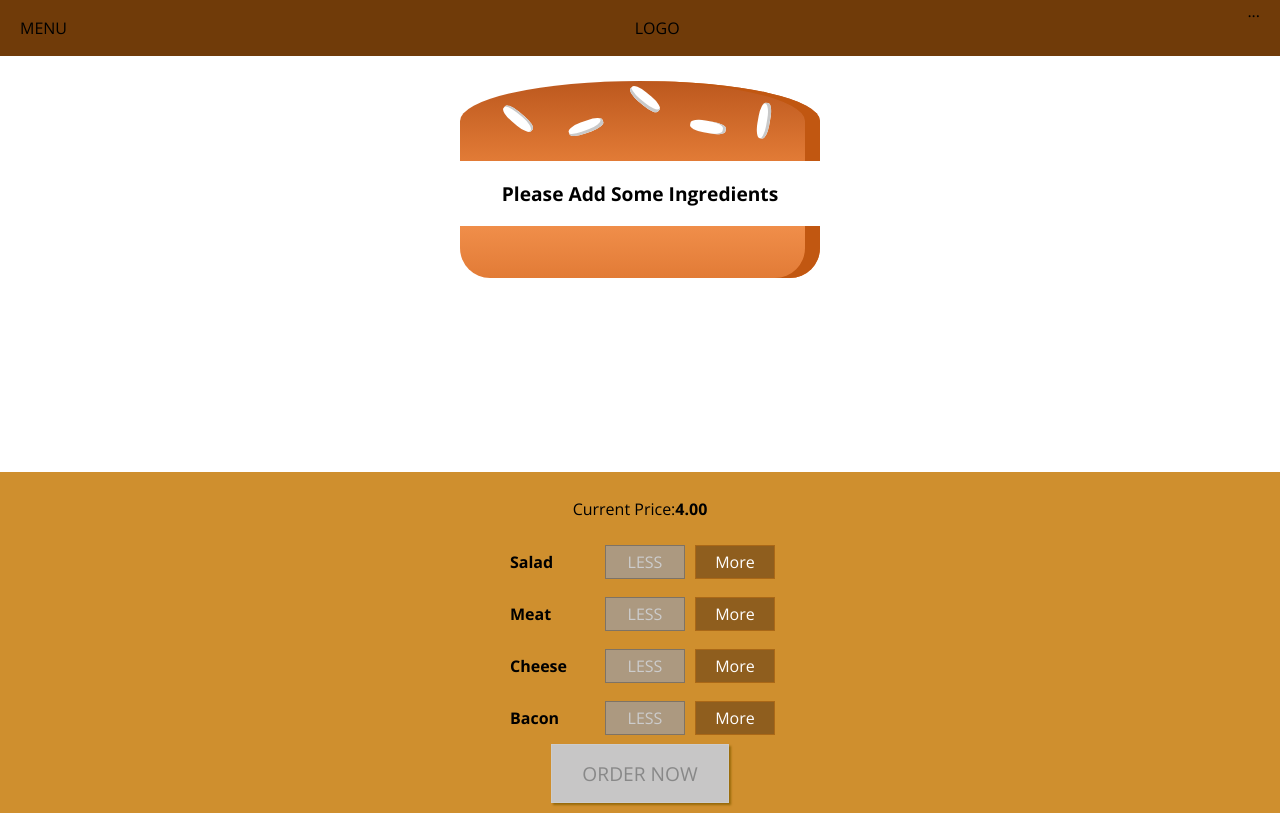
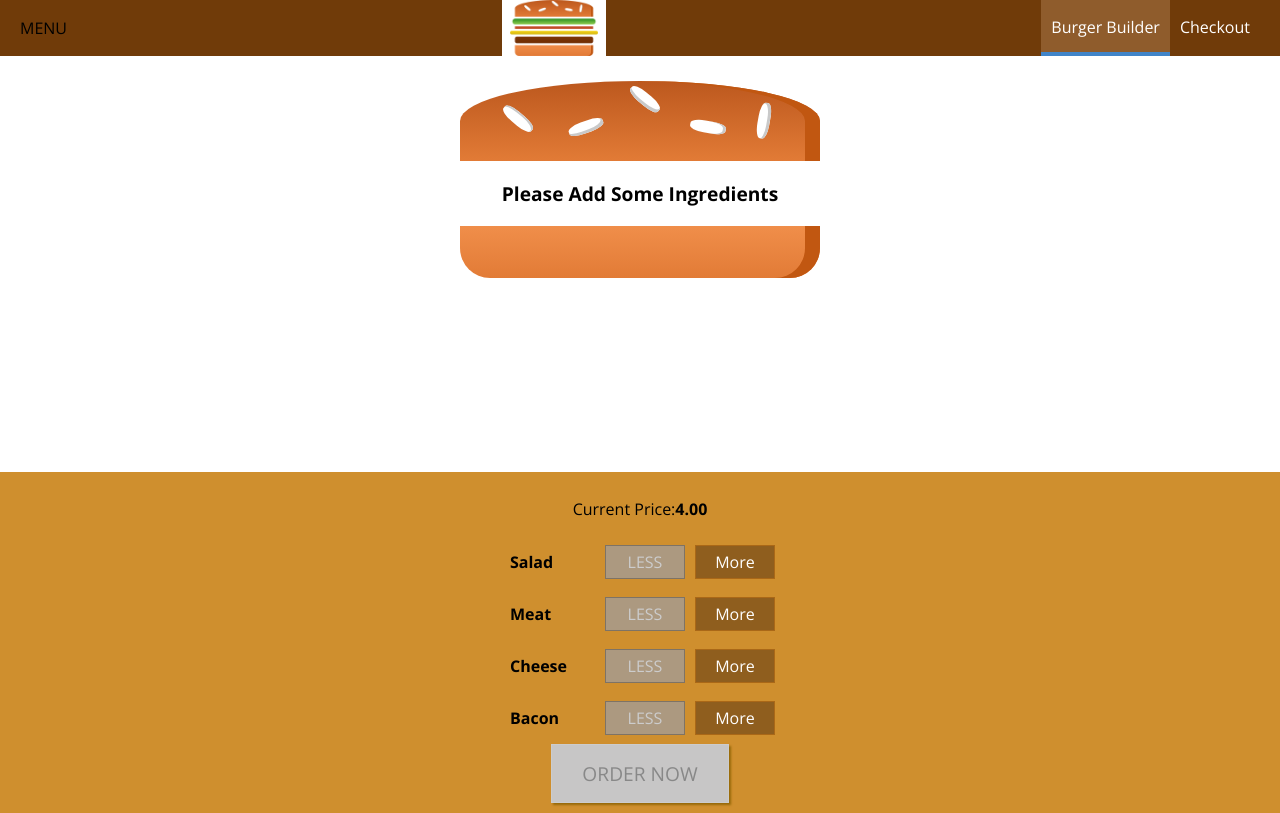
Before and after one commit to realshahiq/burger-builder, a React app: page / in a window 1280 px wide. Built offline with nearby package versions, Linux system fonts and the light colour scheme.

Commit message:
Navigation Items added

```diff
--- /dev/null
+++ b/src/components/Logo/Logo.css
@@ -0,0 +1,8 @@
+.Logo {
+    background-color: white;
+    padding: 8px;
+    height: 100%;
+}
+.Logo img {
+    height: 100%;
+}
--- /dev/null
+++ b/src/components/Logo/Logo.js
@@ -0,0 +1,9 @@
+import React from 'react';
+import burgerLogo from '../../assets/images/burger-logo.png';
+import './Logo.css'
+const logo = (props) => (
+  <div className="Logo">
+    <img src={burgerLogo} alt="My Burger"></img>
+  </div>
+);
+export default logo;
--- /dev/null
+++ b/src/components/Navigation/NavigationItems/NavigationItem/NavigationItem.css
@@ -0,0 +1,23 @@
+.NavigationItem {
+  margin: 0;
+  box-sizing: border-box;
+  display: flex;
+  height: 100%;
+  align-items: center;
+}
+
+.NavigationItem a {
+  color: white;
+  text-decoration: none;
+  height: 100%;
+  padding: 16px 10px;
+  border-bottom: 4px solid transparent;
+  box-sizing: border-box;
+  display: block;
+}
+
+.NavigationItem a:hover, .NavigationItem a:active, .NavigationItem a.active {
+  background-color: #8F5C2C;
+  border-bottom: 4px solid #4084C8;
+  color: white;
+}
--- /dev/null
+++ b/src/components/Navigation/NavigationItems/NavigationItem/NavigationItem.js
@@ -0,0 +1,8 @@
+import React from 'react';
+import './NavigationItem.css';
+const navigationItem = (props) => (
+  <li className="NavigationItem">
+    <a href={props.link} className={props.active ? 'active' : null}>{props.children}</a>
+  </li>
+);
+export default navigationItem;
--- /dev/null
+++ b/src/components/Navigation/NavigationItems/NavigationItems.css
@@ -0,0 +1,8 @@
+.NavigationItems {
+  margin: 0;
+  padding: 0;
+  list-style: none;
+  display: flex;
+  align-items: center;
+  height: 100%;
+}
--- /dev/null
+++ b/src/components/Navigation/NavigationItems/NavigationItems.js
@@ -0,0 +1,10 @@
+import React from 'react';
+import NavigationItem from './NavigationItem/NavigationItem';
+import './NavigationItems.css';
+const navigationItems = (props) => (
+  <ul className="NavigationItems">
+    <NavigationItem link="/" active>Burger Builder</NavigationItem>
+    <NavigationItem link="/" >Checkout</NavigationItem>
+  </ul>
+);
+export default navigationItems;
--- a/src/components/Navigation/Toolbar/Toolbar.js
+++ b/src/components/Navigation/Toolbar/Toolbar.js
@@ -1,12 +1,14 @@
 import React from 'react';
 import './Toolbar.css';
+import Logo from '../../Logo/Logo';
+import NavigationItems from '../NavigationItems/NavigationItems';
 const toolbar = (props) => (
   <header className="Toolbar">
     <div>MENU</div>
-    <div>LOGO</div>
+    <Logo></Logo>
     <nav>
-      ...
-        </nav>
+      <NavigationItems/>
+    </nav>
   </header>
 );
 export default toolbar;
```
Also changed, not shown: src/assets/images/burger-logo.png (added).
